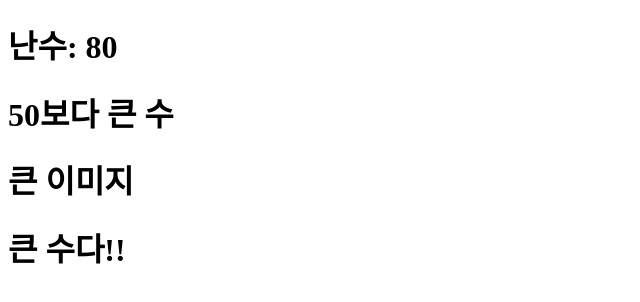
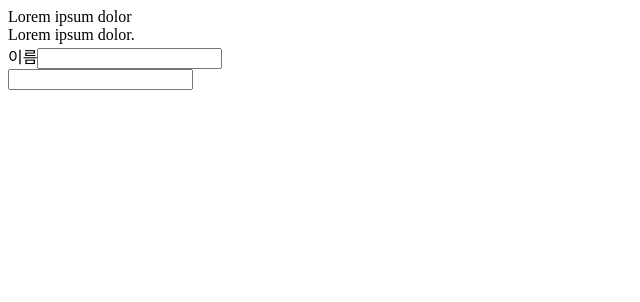
Before and after one commit to namic123/React-basics, a React (Create React App) app: page / in a window 1280 px wide. Shown: the top 302 px of the page, without its empty margins (0-640 px from the left). Built offline with nearby package versions, Linux system fonts and the light colour scheme.

Commit message:
jsx에서 js 키워드 사용 불가

```diff
--- a/src/App.js
+++ b/src/App.js
@@ -1,24 +1,22 @@
 function App() {
-  // 1~100까지의 난수
-  const number = Math.ceil(Math.random() * 100);
-  const isLarge = number > 50;
-  const isSmall = number < 50;
-
+  // jsx가 js코드로 변환됨
+  // 따라서 js 키워드를 사용할 수 없음
   return (
     <>
-      <h1>난수: {number}</h1>
-      <h1>50보다 {number > 50 ? "큰 수" : "작은 수"}</h1>
-      <div>{number > 50 ? <BigImage /> : <SmallImage />}</div>
-      <div>{isLarge && <h1>큰 수다!!</h1>}</div>
-      <div>{isLarge || <h1>작은 수다!!</h1>}</div>
+      {/*class 속성은 className으로 작성*/}
+      <div className="header">Lorem ipsum dolor</div>
+      <div className="error">Lorem ipsum dolor.</div>
+      {/*for 속성은 htmlFor로 작성*/}
+      <div>
+        <label htmlFor="nameInput">이름</label>
+        <input type="text" id="nameInput" />
+      </div>
+      <div>
+        <label htmlFor="ageInput"></label>
+        <input type="text" id="ageInput" />
+      </div>
     </>
   );
 }
 
-function BigImage() {
-  return <h1>큰 이미지</h1>;
-}
-function SmallImage() {
-  return <h2>작은 이미지</h2>;
-}
 export default App;
```
